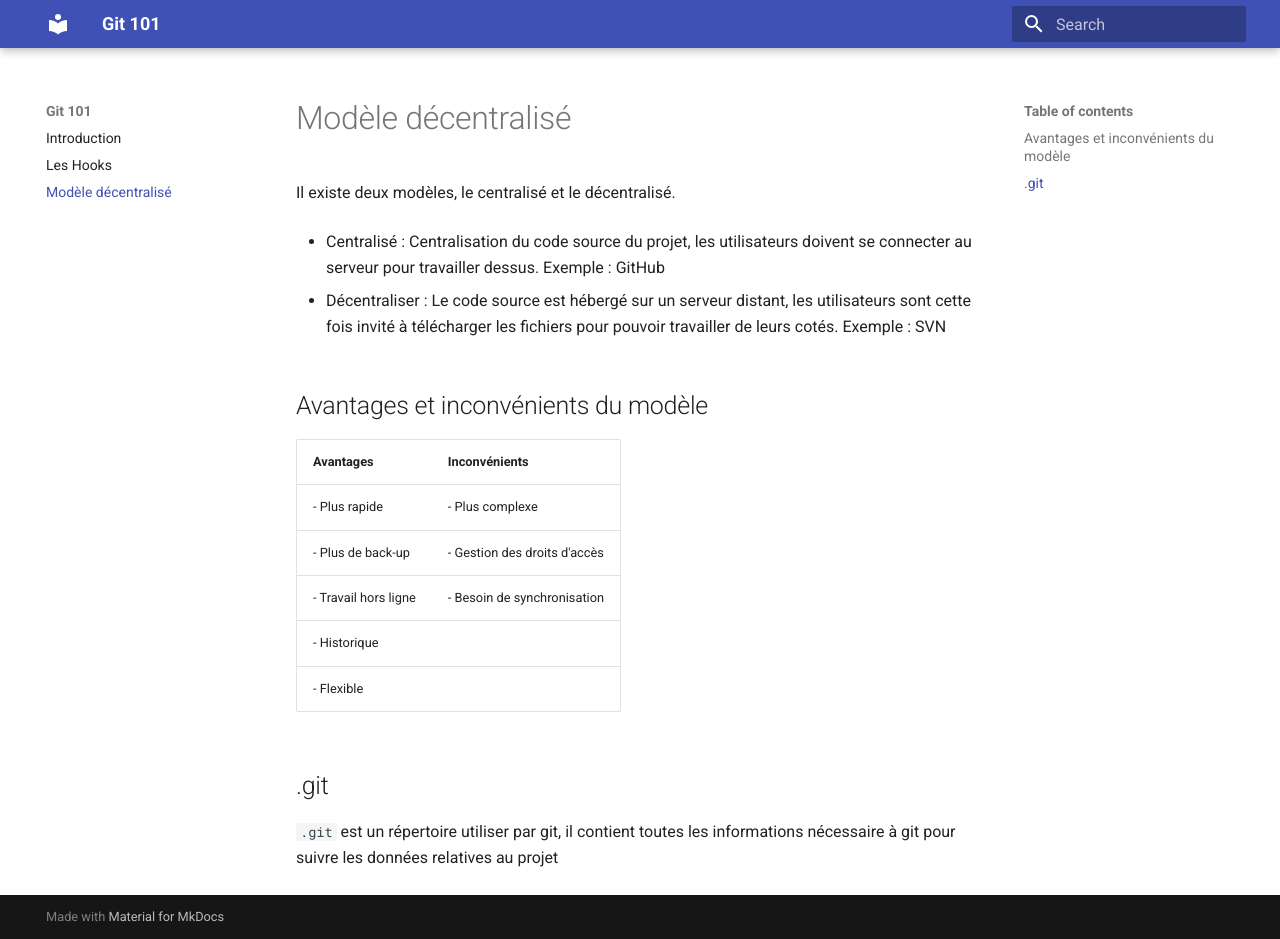
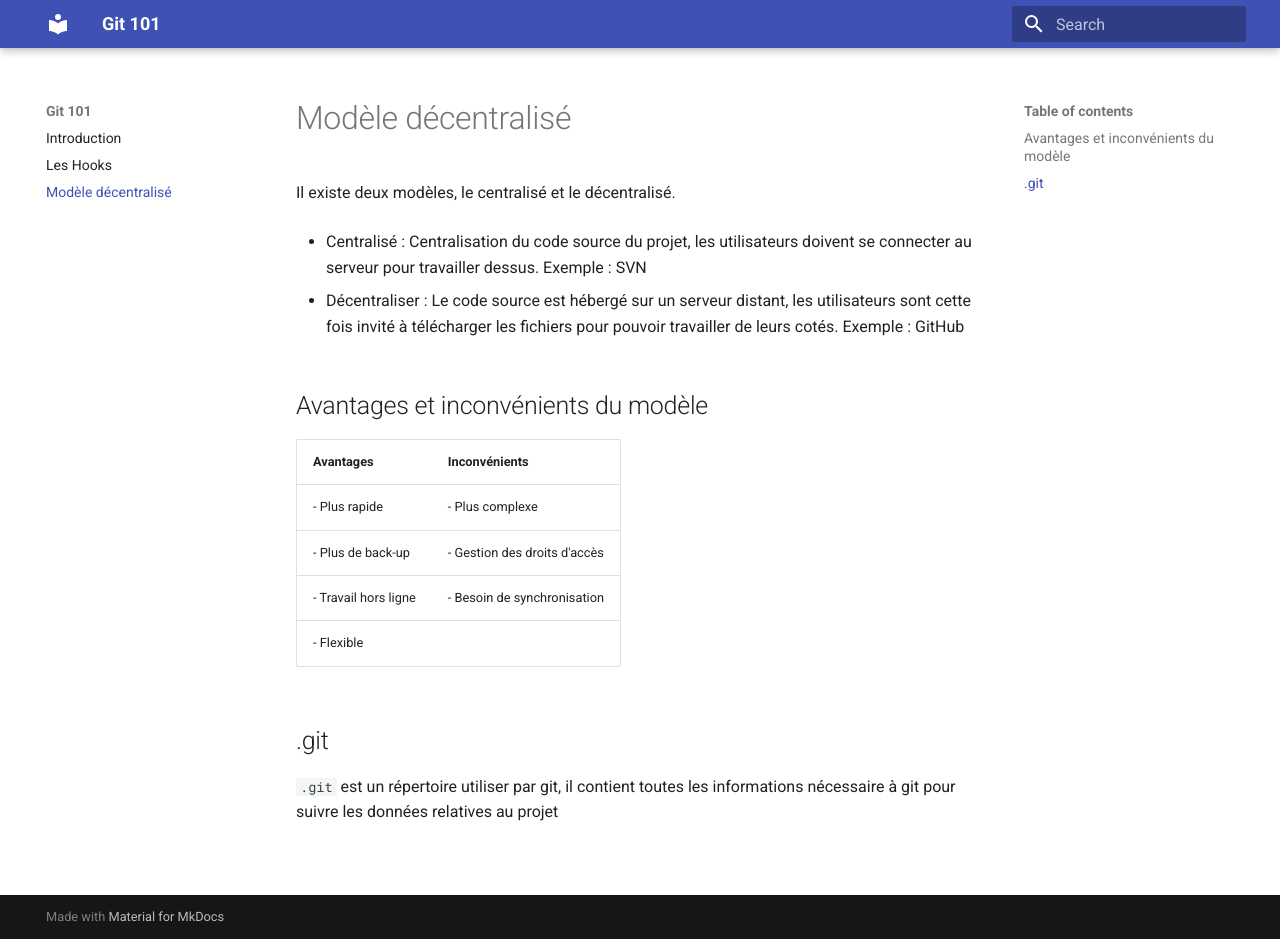
Before and after one commit to ub-mmi-but/git-101, an MkDocs documentation site: the page built from docs/modeleDecentralise.md, in a window 1280 px wide and 939 px high. Built offline with MkDocs 1.6.1 and Material for MkDocs 9.7.7, drawn with Linux system fonts in a browser that asks for light colours.

Commit message:
Correction d'erreur

```diff
--- a/docs/modeleDecentralise.md
+++ b/docs/modeleDecentralise.md
@@ -2,9 +2,9 @@
 
 Il existe deux modèles, le centralisé et le décentralisé.
 
-- Centralisé : Centralisation du code source du projet, les utilisateurs doivent se connecter au serveur pour travailler dessus. Exemple : GitHub
+- Centralisé : Centralisation du code source du projet, les utilisateurs doivent se connecter au serveur pour travailler dessus. Exemple : SVN
 
-- Décentraliser : Le code source est hébergé sur un serveur distant, les utilisateurs sont cette fois invité à télécharger les fichiers pour pouvoir travailler de leurs cotés. Exemple : SVN
+- Décentraliser : Le code source est hébergé sur un serveur distant, les utilisateurs sont cette fois invité à télécharger les fichiers pour pouvoir travailler de leurs cotés. Exemple : GitHub
 
 
 ## Avantages et inconvénients du modèle
@@ -14,7 +14,6 @@ Il existe deux modèles, le centralisé et le décentralisé.
 | - Plus rapide  | - Plus complexe |
 | - Plus de back-up | - Gestion des droits d'accès |
 | - Travail hors ligne | - Besoin de synchronisation |
-| - Historique |
 | - Flexible |
 
 ## .git
```
